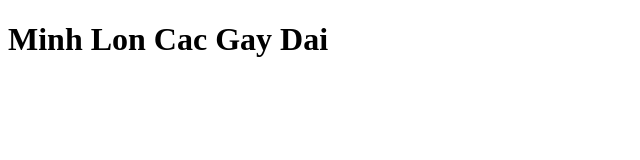
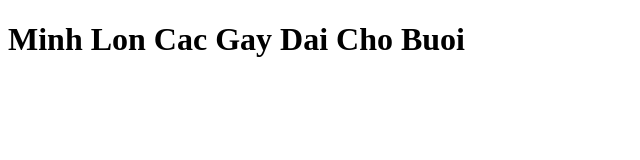
Before and after one commit to mtri33/minhdaicaclongaybuoicho, a plain HTML site: page index.html in a window 1280 px wide. Shown: the whole page, without its empty margins (0-640 px from the left). Drawn offline with Linux system fonts and the light colour scheme.

Commit message:
Test deploy HTML to Render

```diff
--- a/index.html
+++ b/index.html
@@ -6,6 +6,6 @@
     <title>Document</title>
 </head>
 <body>
-    <h1>Minh Lon Cac Gay Dai</h1>
+    <h1>Minh Lon Cac Gay Dai Cho Buoi</h1>
 </body>
 </html>
```
